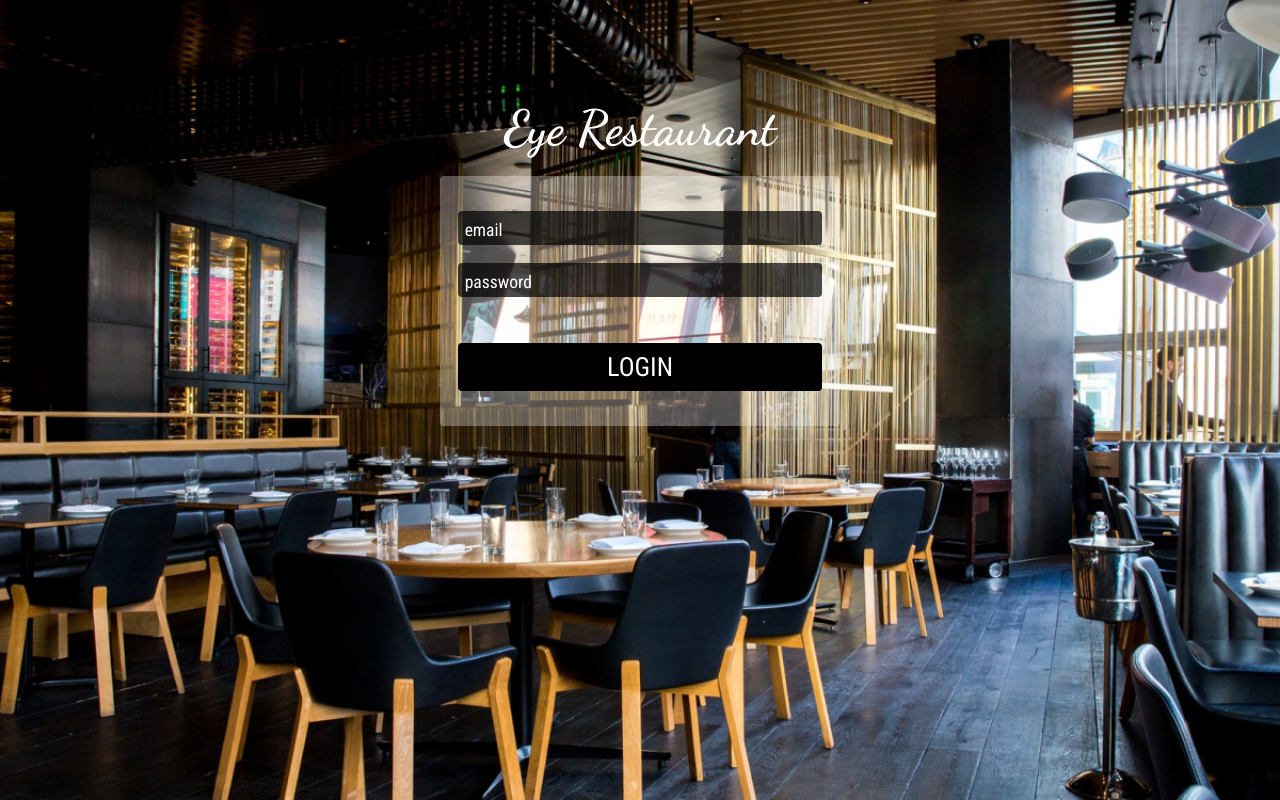
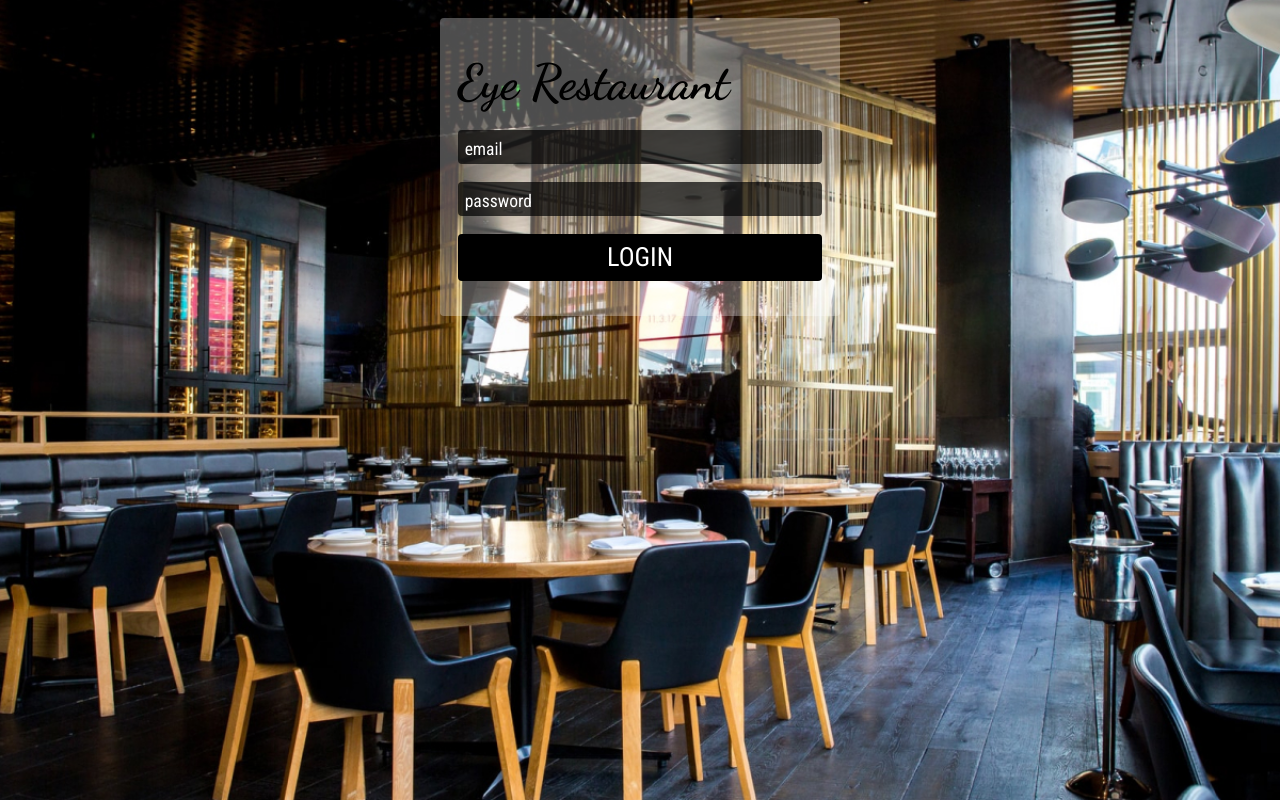
Before and after one commit to mayckol/frontend-restaurant, a React (Create React App) app: page /login in a window 1280 px wide. Built offline with nearby package versions, Linux system fonts and the light colour scheme.

Commit message:
remove unnecessary comment

```diff
--- a/src/pages/Login/index.tsx
+++ b/src/pages/Login/index.tsx
@@ -18,20 +18,16 @@ export function LoginPage() {
     handleLogin(data);
   }
 
-  // useEffect(() => {
-  //   api.get("/users").then((res: any) => {
-  //     console.log(res);
-  //   });
-  // }, []);
   return (
     /* https://github.com/facebook/create-react-app/issues/9870 */
     <main
       style={{ backgroundImage: `url('/img/bg-login.jpg')` }}
       className={styles.container}
     >
-      <h1 className="page-title text-white">Eye Restaurant</h1>
+
       {/* <p>{inputEmail.current?.value}</p> */}
       <form className={styles.wrapper}>
+      <h1 className="page-title text-dark">Eye Restaurant</h1>
         <input
           ref={inputEmail}
           type="text"
```
